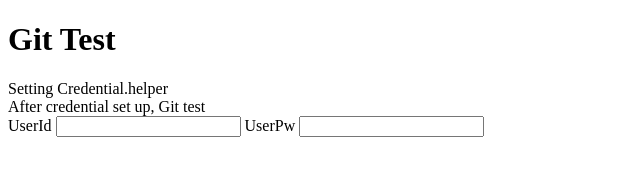
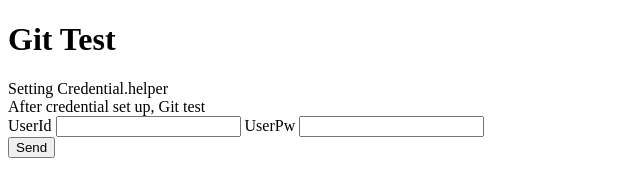
Before and after one commit to Fredd-J/git-test, a plain HTML site: page index.html in a window 1280 px wide. Shown: the whole page, without its empty margins (0-640 px from the left). Drawn offline with Linux system fonts and the light colour scheme.

Commit message:
fix some text

```diff
--- a/index.html
+++ b/index.html
@@ -17,5 +17,9 @@
       <label for="userPw">UserPw</label>
       <input type="password" name="userPw" id="userPw" />
     </div>
+
+    <div class="wrong-element-after-reset">
+      <button>Send</button>
+    </div>
   </body>
 </html>
```
